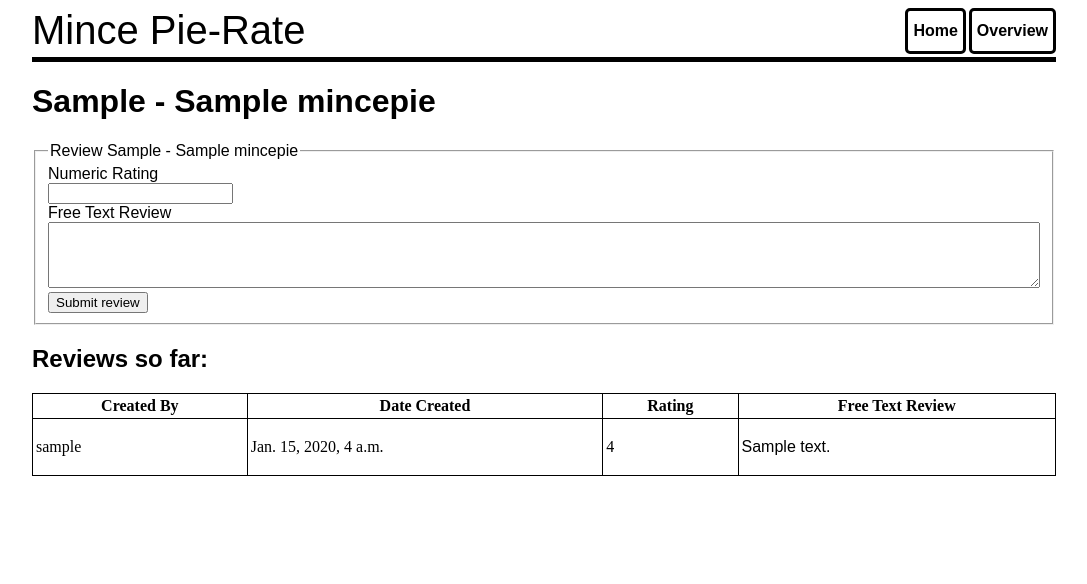
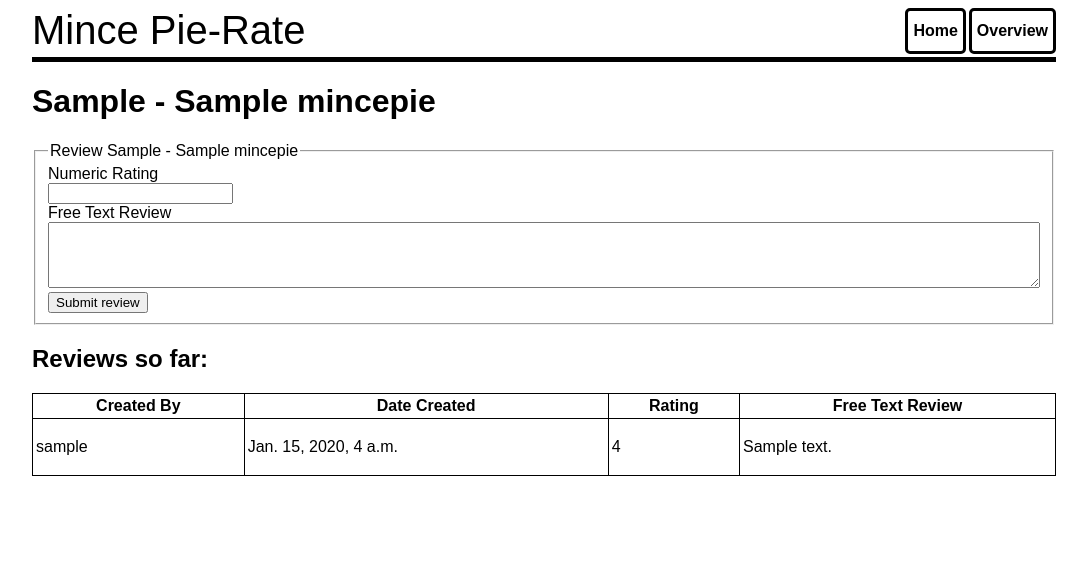
Before and after one commit to MattJamesChampion/mince-pie-rate, a Django app: page /mince-pies/1 in a window 1280 px wide. Shown: the top 584 px of the page, without its empty margins (96-1183 px from the left). Run offline with Django 3.2, Linux system fonts and the light colour scheme; tables that the repository leaves empty hold one stand-in row (values such as "Sample post").

Commit message:
Set default font in a more sustainable and general way

```diff
--- a/website/rate/static/rate/style.css
+++ b/website/rate/static/rate/style.css
@@ -1,4 +1,4 @@
-h1, h2, h3, h4, h5, h6, p, ul, form {
+body {
     font-family: sans-serif;
 }
 
```
